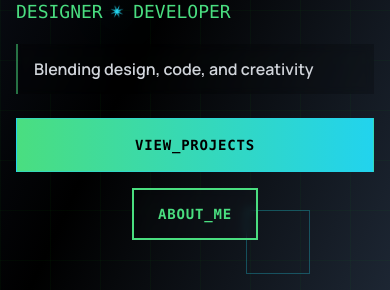
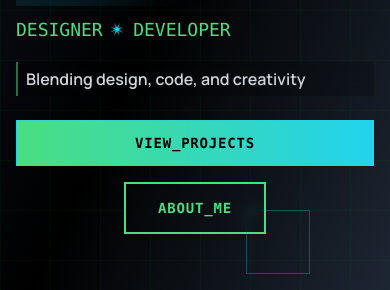
Before and after one commit to Piyushverma-tech/My_Portfolio, a React (Vite) app: page / in a window 390 px wide. Shown: the part 490-780 px from the top of the page. Built offline with nearby package versions, Linux system fonts and the light colour scheme.

Commit message:
Homepage optimization

```diff
--- a/src/sections/Homepage.jsx
+++ b/src/sections/Homepage.jsx
@@ -5,17 +5,12 @@ import { Link } from 'react-router-dom';
 const HomePage = () => {
   const [showEntryStar, setShowEntryStar] = useState(true);
   const [titleStarPosition, setTitleStarPosition] = useState({ x: 0, y: 0 });
-  const [currentTime, setCurrentTime] = useState(new Date());
+
   const titleStarRef = useRef(null);
   const containerRef = useRef(null);
 
   useEffect(() => {
     document.title = 'Piyush Verma | Designer & Developer';
-
-    // Update time every second for futuristic touch
-    const timeInterval = setInterval(() => {
-      setCurrentTime(new Date());
-    }, 1000);
 
     // Calculate title star position after render
     const calculateStarPosition = () => {
@@ -42,7 +37,6 @@ const HomePage = () => {
     return () => {
       window.removeEventListener('resize', calculateStarPosition);
       clearTimeout(timer);
-      clearInterval(timeInterval);
     };
   }, []);
 
@@ -87,23 +81,6 @@ const HomePage = () => {
         <div className="absolute top-10 left-10 w-20 h-20 border-2 border-green-400/20 transform rotate-45 animate-pulse"></div>
         <div className="absolute bottom-20 right-20 w-16 h-16 border border-cyan-400/30"></div>
         <div className="absolute top-1/3 right-10 w-1 h-40 bg-green-400/20"></div>
-
-        {/* Top Status Bar */}
-        <motion.div
-          initial={{ opacity: 0, y: -20 }}
-          animate={{ opacity: 1, y: 0 }}
-          transition={{ duration: 0.5, delay: 0.5 }}
-          className="absolute top-2 sm:top-4 right-2 sm:right-4 z-20 font-mono text-xs sm:text-xs text-green-400 bg-black/50 px-3 py-1 border border-green-400/30 backdrop-blur-sm"
-        >
-          <div className="flex items-center space-x-2 sm:space-x-4">
-            <div className="w-1.5 h-1.5 sm:w-2 sm:h-2 bg-green-400 rounded-full animate-pulse" />
-            <span className="hidden sm:inline">SYSTEM_ONLINE</span>
-            <span className="sm:hidden">ONLINE</span>
-            <span className="text-xs text-cyan-400">
-              {currentTime.toLocaleTimeString()}
-            </span>
-          </div>
-        </motion.div>
 
         {/* Entry Star Animation */}
         <AnimatePresence>
@@ -243,7 +220,7 @@ const HomePage = () => {
                   initial={{ opacity: 0, y: 20 }}
                   animate={{ opacity: 1, y: 0 }}
                   transition={{ delay: 2 }}
-                  className="text-base sm:text-xl text-gray-300 font-semibold max-w-lg leading-relaxed text-left mx-auto lg:mx-0 bg-black/20 px-4 py-3 border-l-2 border-green-400/50 backdrop-blur-sm"
+                  className="text-base sm:text-xl text-gray-300 font-semibold max-w-lg leading-relaxed text-left mx-auto lg:mx-0 bg-black/20 px-2 py-1 sm:px-4 sm:py-3 border-l-2 border-green-400/50 backdrop-blur-sm"
                 >
                   Blending design, code, and creativity
                 </motion.p>
@@ -261,7 +238,7 @@ const HomePage = () => {
                       boxShadow: '0 0 30px rgba(34,211,238,0.5)',
                     }}
                     whileTap={{ scale: 0.95 }}
-                    className="bg-gradient-to-r from-green-400 to-cyan-400 text-black px-6 sm:px-8 py-4 sm:py-[18px] font-semibold tracking-wider relative overflow-hidden group w-full sm:w-auto font-mono border border-cyan-400/50"
+                    className="bg-gradient-to-r from-green-400 to-cyan-400 text-black px-4 sm:px-8 py-3 sm:py-[18px] font-semibold tracking-wider relative overflow-hidden group w-full sm:w-auto font-mono border border-cyan-400/50"
                     onClick={() => handleScrollTo('projects')}
                   >
                     <motion.div className="absolute inset-0 bg-gradient-to-r from-cyan-400 to-green-400 transform translate-x-full group-hover:translate-x-0 transition-transform duration-300" />
@@ -279,7 +256,7 @@ const HomePage = () => {
                         boxShadow: '0 0 20px rgba(34,211,238,0.3)',
                       }}
                       whileTap={{ scale: 0.95 }}
-                      className="border-2 border-green-400 text-green-400 font-semibold px-6 sm:px-8 py-3 sm:py-4 tracking-wider hover:border-cyan-400 transition-all duration-300 relative overflow-hidden group w-full sm:w-auto font-mono backdrop-blur-sm"
+                      className="border-2 border-green-400 text-green-400 font-semibold px-8  py-3 sm:py-4 tracking-wider hover:border-cyan-400 transition-all duration-300 relative overflow-hidden group w-full sm:w-auto font-mono backdrop-blur-sm"
                     >
                       <motion.div className="absolute inset-0 bg-gradient-to-r from-green-400 to-cyan-400 transform translate-y-full group-hover:translate-y-0 transition-transform duration-300" />
                       <span className="relative z-10 group-hover:text-black transition-colors duration-300 text-sm sm:text-base">
```
